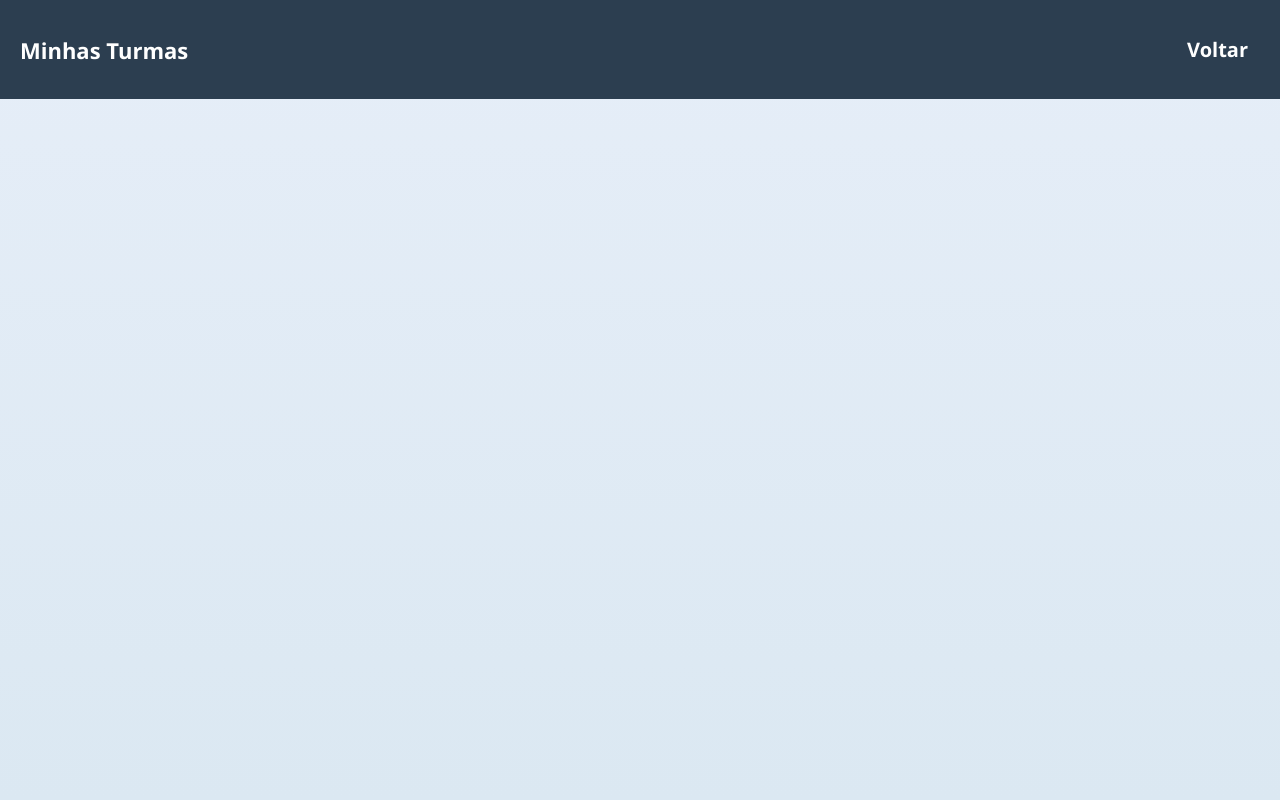
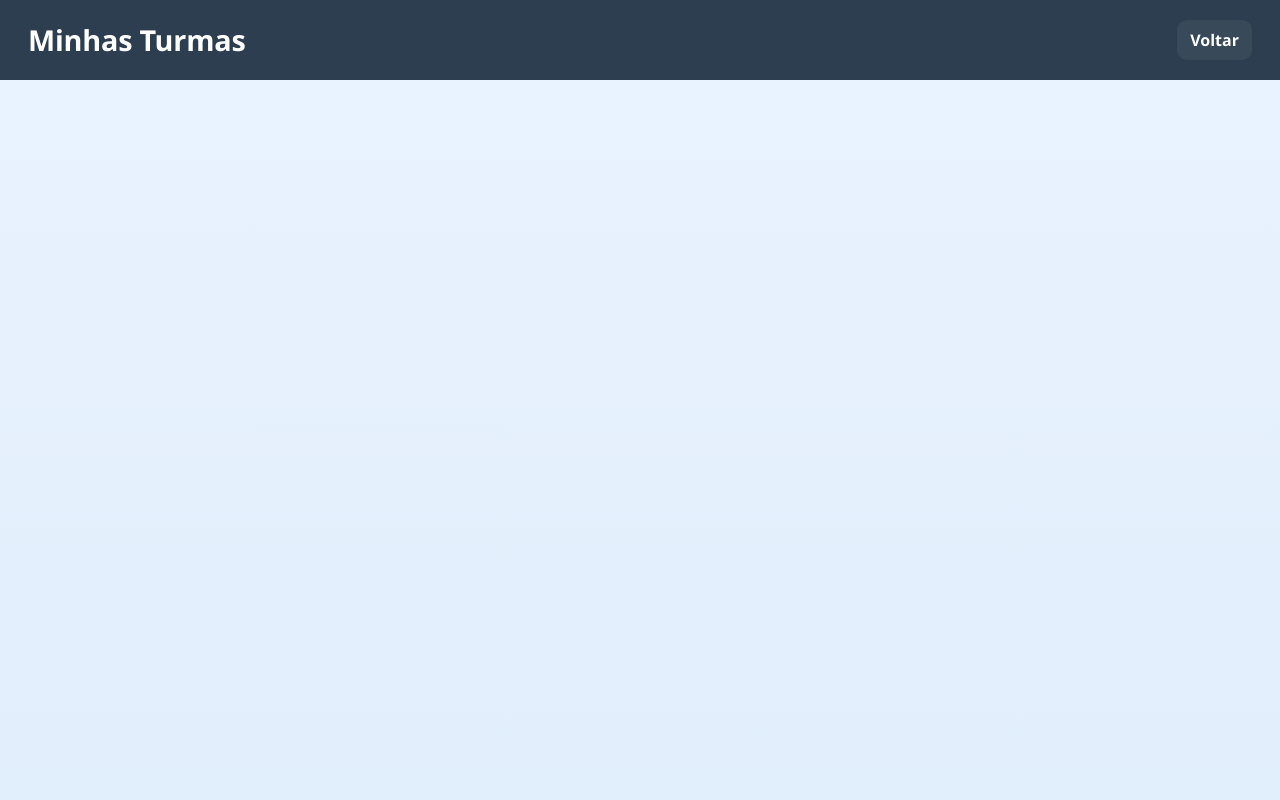
Before and after one commit to MarivaldoDev/sistema_escolar, a Django app: page /turmas/ in a window 1280 px wide. Run offline with Django 5.2, Linux system fonts and the light colour scheme; the visitor is signed in with stand-in values (Sample User, id 1); data that the repository does not hold is empty.

Commit message:
:ok_hand: style: Pequenos ajustes nas páginas de turmas e escolher bimestre

```diff
--- a/base_static/global/css/turmas.css
+++ b/base_static/global/css/turmas.css
@@ -1,109 +1,161 @@
 :root {
-    --primary-bg: linear-gradient(180deg, #e6eef8 0%, #dbe8f2 100%); /* fundo mais agradável e sutil */
-    --secondary-bg: #ffffff;
-    --accent: #2563eb;
-    --accent-light: #3b82f6;
-    --accent-lighter: #60a5fa;
-    --border: #e5e7eb;
-    --text-main: #23232a;
-    --text-heading: #18181b;
-    --radius: 14px;
-    --shadow: 0 6px 18px rgba(59,130,246,0.08);
+    /* Color system */
+    --primary-bg: linear-gradient(180deg, #eaf3ff 0%, #e1eefb 100%);
+    --surface: #ffffff;
+    --accent: #2563eb; /* primary */
+    --accent-600: #1e40af;
+    --accent-400: #3b82f6;
+    --accent-300: #60a5fa;
+    --muted: #6b7280;
+    --border: #e6e9ef;
+    --text-main: #0f1724;
+    --text-sub: #374151;
+    --radius: 12px;
+    --shadow-sm: 0 4px 12px rgba(16,24,40,0.06);
+    --shadow-md: 0 10px 30px rgba(16,24,40,0.08);
+    --transition-fast: 180ms cubic-bezier(.2,.9,.2,1);
 }
 
+/* Reset and base */
+* { box-sizing: border-box; }
+html,body { height:100%; }
 body {
+    margin: 0;
+    font-family: "Segoe UI", Roboto, "Helvetica Neue", Arial, sans-serif;
     background: var(--primary-bg);
     color: var(--text-main);
-    font-family: "Segoe UI", Tahoma, Geneva, Verdana, sans-serif;
-    margin: 0;
-    min-height: 100vh;
+    -webkit-font-smoothing: antialiased;
+    -moz-osx-font-smoothing: grayscale;
+    line-height: 1.4;
 }
 
+/* Header */
 header {
     background: #2c3e50;
     color: #fff;
-  padding: 20px;
+    padding: 20px 28px;
     display: flex;
+    align-items: center;
     justify-content: space-between;
-  align-items: center;
+    gap: 16px;
 }
 
 header h1 {
-  font-size: 22px;
+    font-size: 1.8rem;
+    margin: 0;
+    font-weight: 600;
+    letter-spacing: -0.2px;
+}
+
+header nav {
+    display: flex;
+    gap: 8px;
+    align-items: center;
 }
 
 header nav a {
     color: #fff;
-  font-size: 20px;
+    font-size: 16px;
     text-decoration: none;
-  font-weight: bold;
-  padding: 6px 12px;
-  border-radius: 5px;
-  transition: background 0.3s;
+    font-weight: 600;
+    padding: 8px 12px;
+    border-radius: 10px;
+    background: rgba(255,255,255,0.06);
+    border: 1px solid transparent;
+    transition: background var(--transition-fast), transform var(--transition-fast);
 }
 
-header nav a:hover {
-  background: #768491;
+header nav a:hover,
+header nav a:focus {
+    background: rgba(255,255,255,0.12);
+    transform: translateY(-2px);
+    outline: none;
 }
 
+/* Layout container */
 .container {
     display: grid;
-    grid-template-columns: repeat(auto-fill, minmax(180px, 1fr));
+    grid-template-columns: repeat(auto-fill, minmax(220px, 1fr));
     gap: 22px;
-    padding: 32px 24px;
-    max-width: 1100px;
+    padding: 40px 24px;
+    max-width: 1200px;
     margin: 0 auto;
 }
 
+/* Card */
 .card {
-    background: var(--secondary-bg);
+    background: var(--surface);
     border: 1px solid var(--border);
     border-radius: var(--radius);
-    box-shadow: var(--shadow);
-    padding: 18px 12px;
+    box-shadow: var(--shadow-sm);
+    padding: 18px 16px;
     text-align: center;
-    transition:
-        background 0.2s,
-        border-color 0.2s,
-        box-shadow 0.2s,
-        transform 0.2s;
+    transition: box-shadow var(--transition-fast), transform var(--transition-fast), border-color var(--transition-fast);
     position: relative;
+    min-height: 84px;
+    display: flex;
+    flex-direction: column;
+    justify-content: center;
 }
 
 .card:hover {
-    background: #232f45;
-    border-color: var(--accent);
-    box-shadow: 0 8px 24px rgba(59, 130, 246, 0.10);
-    transform: translateY(-5px) scale(1.03);
+    box-shadow: var(--shadow-md);
+    transform: translateY(-6px);
+    border-color: rgba(37,99,235,0.18);
+}
+
+.card .title {
+    font-size: 1rem;
+    font-weight: 700;
+    color: var(--text-main);
+    margin: 0 0 8px 0;
+}
+
+.card .meta {
+    font-size: 0.9rem;
+    color: var(--muted);
+    margin-bottom: 8px;
 }
 
 .card a {
-    color: var(--accent-light);
-    font-size: 1rem;
+    color: #fff;
+    background: var(--accent-400);
+    display: inline-block;
+    font-size: 0.95rem;
     font-weight: 600;
     text-decoration: none;
-    border-radius: 6px;
-    padding: 4px 10px;
-    transition: color 0.2s, background 0.2s;
+    border-radius: 8px;
+    padding: 8px 12px;
+    transition: background var(--transition-fast), transform var(--transition-fast);
 }
 
 .card a:hover,
 .card a:focus {
-    color: var(--accent-lighter);
-    text-decoration: underline;
+    background: var(--accent-600);
+    transform: translateY(-2px);
     outline: none;
 }
 
+/* Accessibility: visible focus */
+a:focus, button:focus, [role="button"]:focus {
+    box-shadow: 0 0 0 4px rgba(59,130,246,0.12);
+    border-radius: 8px;
+}
+
+/* Small screens adjustments */
+@media (max-width: 900px) {
+    .container { grid-template-columns: repeat(auto-fill, minmax(200px, 1fr)); padding: 28px 18px; }
+    header { padding: 14px 18px; }
+}
+
 @media (max-width: 600px) {
-    .container {
-        grid-template-columns: 1fr;
-        padding: 16px 6px;
-        gap: 14px;
+    .container { grid-template-columns: 1fr; gap: 14px; padding: 18px 12px; }
+    header { flex-direction: column; align-items: flex-start; gap: 10px; }
+    header h1 { font-size: 1.05rem; }
+    .card { padding: 14px; min-height: 72px; }
 }
-    header h1 {
-        font-size: 1.3rem;
+
+/* Respect users who prefer reduced motion */
+@media (prefers-reduced-motion: reduce) {
+    .card, .card a, header nav a { transition: none !important; transform: none !important; }
 }
-    .card {
-        padding: 14px 8px;
-    }
-}
--- a/system/templates/update_grade.html
+++ b/system/templates/update_grade.html
@@ -32,7 +32,7 @@
                 {{ form.bimonthly.label_tag }}
                 {{ form.bimonthly }}
             </div>
-            <button type="submit" class="btn-submit"></button>
+            <button type="submit" class="btn-submit"> Atualizar Nota</button>
         </form>
     </div>
 </body>
```
Also changed, not shown: base_static/global/css/choose_bimonthly.css (added, +180 -0 lines), core/settings.py (+8 -8 lines), system/forms.py (+8 -0 lines), system/templates/choose_bimonthly.html (+13 -10 lines). Lines whose indentation alone changed are shown as unchanged.
